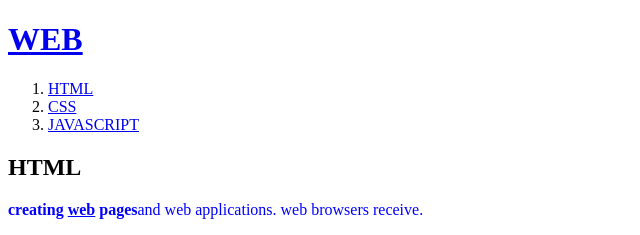
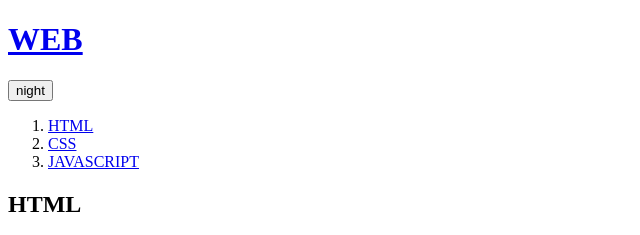
Before and after one commit to wwwwwwwvwwwwwww/web1, a plain HTML site: page 1.html in a window 1280 px wide. Shown: the top 235 px of the page, without its empty margins (0-640 px from the left). Drawn offline with Linux system fonts and the light colour scheme.

Commit message:
Add files via upload

```diff
--- a/1.html
+++ b/1.html
@@ -8,6 +8,37 @@
 
 <body>
     <h1><a href="index.html">WEB</a></h1>
+    <input id="night_day1" type="button" value="night" onclick="
+            var target = document.querySelector('body')
+            if (this.value === 'night')
+            {
+                target.style.backgroundColor = 'black';
+                target.style.color = 'white';
+                this.value = 'day';
+
+                var alist = document.querySelectorAll('a');
+                var i = 0;
+
+                while(i < alist.length)
+                {
+                    alist[i].style.color = 'powderblue';
+                    i = i + 1;
+                }
+            } else {
+                target.style.backgroundColor = 'white';
+                target.style.color = 'black';
+                this.value = 'night';
+
+                var alist = document.querySelectorAll('a');
+                var i = 0;
+
+                while(i < alist.length)
+                {
+                    alist[i].style.color = 'blue';
+                    i = i + 1;
+                }
+            }
+            ">
     <ol>
         <li><a href="1.html">HTML</a></li>
         <li><a href="2.html">CSS</a></li>
```
